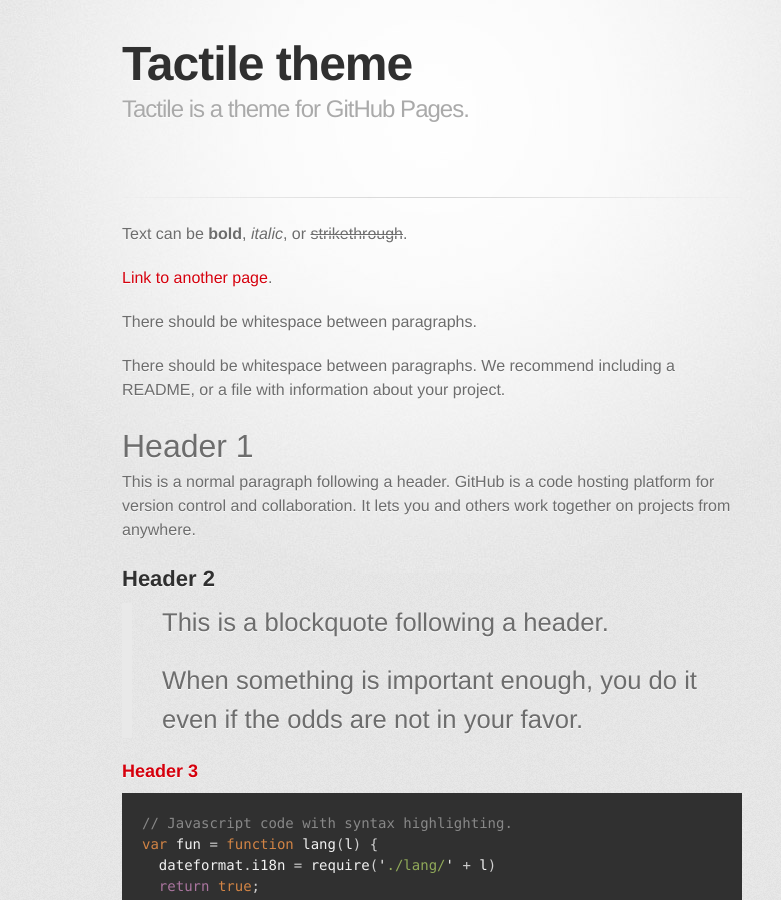
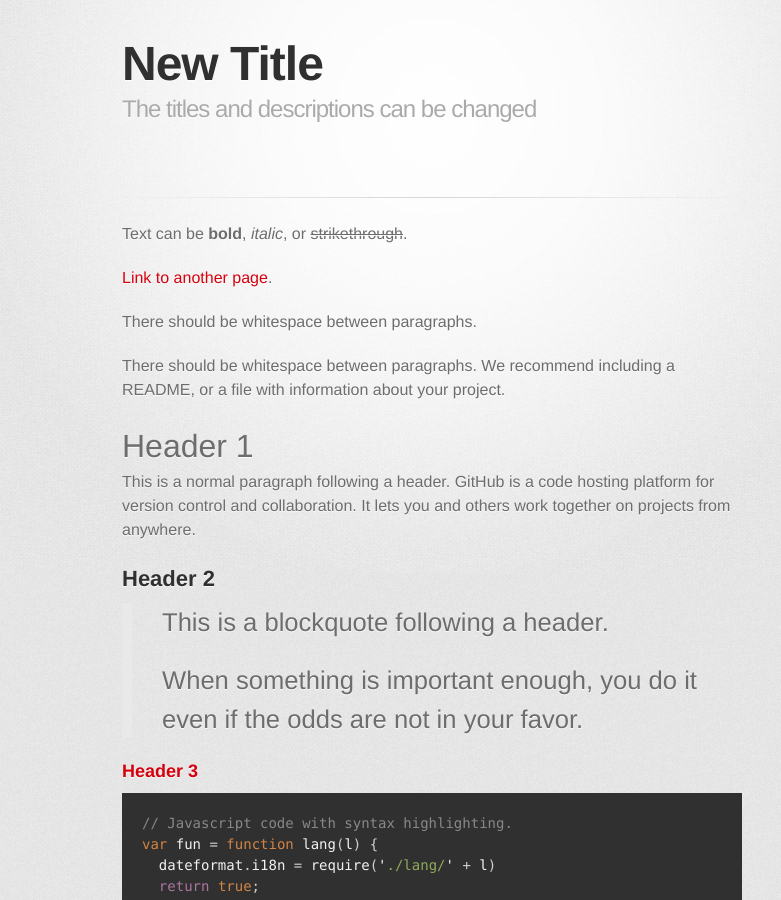
Before and after one commit to ARMargolis/gitdemowm.github.io, a Jekyll site: the page built from index.md, in a window 1280 px wide and 900 px high. Shown: the whole window, without its empty margins (208-989 px from the left). Built offline with Jekyll 4.4.1, drawn with Linux system fonts in a browser that asks for light colours; some web fonts are replaced; our own code applies the rules of GitHub Pages for plain Markdown files.

Commit message:
Update index.md

```diff
--- a/index.md
+++ b/index.md
@@ -1,5 +1,6 @@
 ---
-layout: default
+title: New Title
+description: The titles and descriptions can be changed
 ---
 
 Text can be **bold**, _italic_, or ~~strikethrough~~.
```
